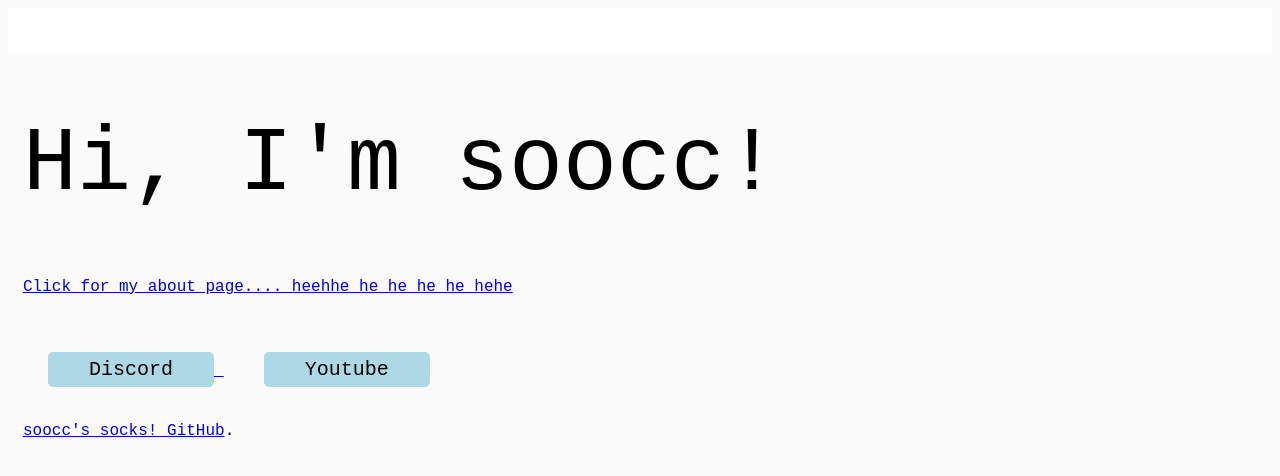
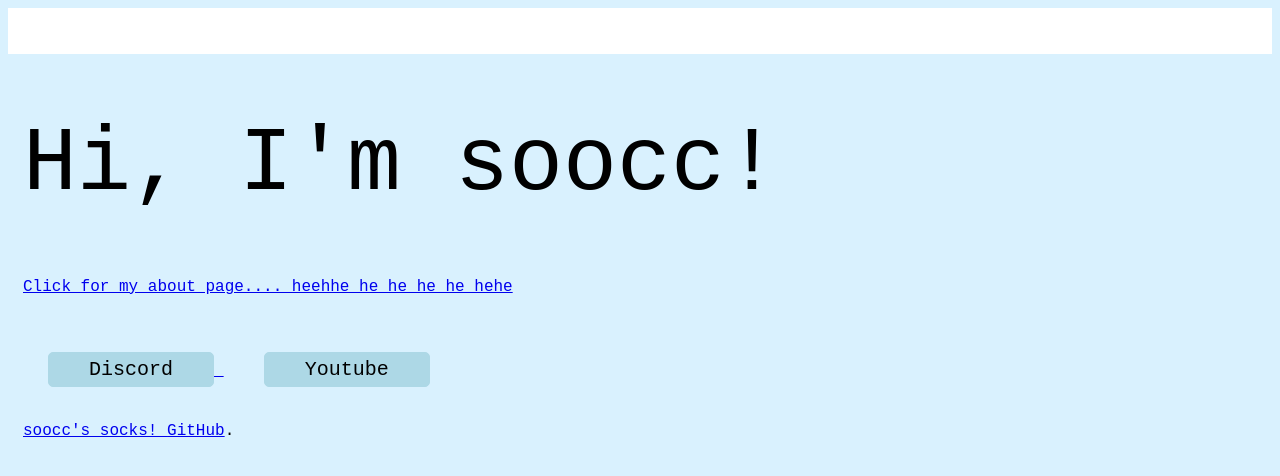
Before and after one commit to soocc/sooccsocks2, a Jekyll site: the page built from index.html, in a window 1280 px wide. Shown: the top 476 px of the page. Built offline with Jekyll 4.4.1, drawn with Linux system fonts in a browser that asks for light colours.

Commit message:
Update styles.css

```diff
--- a/styles/styles.css
+++ b/styles/styles.css
@@ -7,7 +7,7 @@
 
 /* Links inside the navbar */
 .navbar a {
-  float: left;
+  float: right;
   font-size: 16px;
   color: white;
   text-align: center;
@@ -17,7 +17,7 @@
 
 /* The dropdown container */
 .dropdown {
-  float: left;
+  float: right;
   overflow: hidden;
 }
 
@@ -68,7 +68,7 @@
   display: block;
 }
 body {
-  background-color: rgb(250, 250, 250);
+  background-color: #d9f1fe;
 }
 
 h1 {
```
